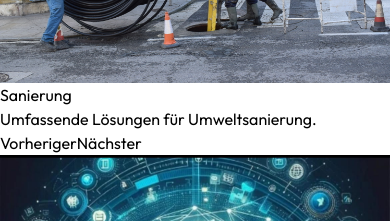
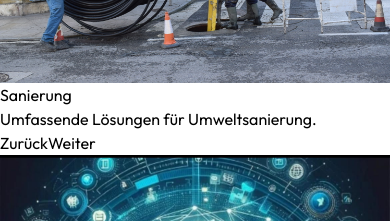
Before and after one commit to pablodlaroza/GarciaSrl, a React (Vite) app: page / in a window 390 px wide. Shown: the part 6960-7181 px from the top of the page. Built offline with nearby package versions, Linux system fonts and the light colour scheme.

Commit message:
ACtualizacion de botones y eliminacion de test

```diff
--- a/src/App.jsx
+++ b/src/App.jsx
@@ -8,7 +8,6 @@ import Faq from './components/Faq'
 import Footer from './components/Footer'
 import { ToastContainer } from 'react-toastify'
 import 'react-toastify/dist/ReactToastify.css'
-import TestMotion from './components/Test'
 
 function App() {
   return (
@@ -21,7 +20,7 @@ function App() {
       <Machine/>
       <Faq />
       <Footer/>
-      <TestMotion/>
+
     </div>
   )
 }
--- a/src/assets/assets.js
+++ b/src/assets/assets.js
@@ -24,6 +24,8 @@ import maquinaria8 from './maquinaria8.jpg'
 import maquinaria9 from './maquinaria9.jpg'
 import maquinaria10 from './maquinaria10.jpg'
 import maquinaria11 from './maquinaria11.jpg'
+import maquinaria0 from './maquinaria0.jpeg'
+import maquinaria0_1 from './maquinaria0_1.png'
 
 
 
@@ -55,5 +57,7 @@ export const assets = {
     maquinaria9 ,
     maquinaria10,
     maquinaria11,
+    maquinaria0,
+    maquinaria0_1
 
 }
--- a/src/components/Machine.jsx
+++ b/src/components/Machine.jsx
@@ -9,6 +9,8 @@ const Maquinaria = () => {
     assets.maquinaria1,
     assets.maquinaria2,
     assets.maquinaria3,
+    assets.maquinaria0,
+    assets.maquinaria0_1,
     assets.maquinaria4,
     assets.maquinaria5,
     assets.maquinaria6,
@@ -17,6 +19,8 @@ const Maquinaria = () => {
     assets.maquinaria9,
     assets.maquinaria10,
     assets.maquinaria11,
+
+
   ];
 
   const infiniteMaquinaria = [...maquinaria, ...maquinaria];
@@ -59,7 +63,7 @@ const Maquinaria = () => {
               <img
                 src={image}
                 alt={`Maschine ${index+1}`}
-                className="w-full h-[400px]  md:h-[350px] lg:h-[400px]
+                className="w-full h-[450px]  md:h-[350px] lg:h-[450px]
                   transition-transform duration-300 ease-in-out hover:scale-105 hover:brightness-110 cursor-pointer"
               />
             </div>
@@ -71,13 +75,13 @@ const Maquinaria = () => {
             onClick={prevSlide}
             className="px-4 py-2 bg-gray-700 text-white rounded-md hover:bg-gray-600 focus:outline-none"
           >
-            Vorheriges
+            Zurück
           </button>
           <button
             onClick={nextSlide}
             className="px-4 py-2 bg-gray-700 text-white rounded-md hover:bg-gray-600 focus:outline-none"
           >
-            Nächstes
+            Weiter
           </button>
         </div>
       </div>
--- a/src/components/Services.jsx
+++ b/src/components/Services.jsx
@@ -108,13 +108,13 @@ const Services = () => {
             onClick={vorherigerSlide}
             className="px-4 py-2 bg-gray-700 text-white rounded-md hover:bg-gray-600 focus:outline-none"
           >
-            Vorheriger
+            Zurück
           </button>
           <button
             onClick={nächsterSlide}
             className="px-4 py-2 bg-gray-700 text-white rounded-md hover:bg-gray-600 focus:outline-none"
           >
-            Nächster
+            Weiter
           </button>
         </div>
       </div>
--- a/src/components/Test.jsx
+++ /dev/null
@@ -1,19 +0,0 @@
-import React from "react";
-import { motion } from "framer-motion";
-
-const TestMotion = () => {
-  return (
-    <motion.div
-      initial={{ opacity: 0, y: 50 }}
-      animate={{ opacity: 1, y: 0 }}
-      transition={{ duration: 1.5 }}
-      className="bg-gray-100 py-16 px-4 text-center"
-    >
-      <h1 className="text-3xl font-bold">Hola, Framer Motion!</h1>
-      <p className="mt-4">Esta es una prueba de animación.</p>
-      <img src="/header_image.jpg" alt="" />
-    </motion.div>
-  );
-};
-
-export default TestMotion;
```
Also changed, not shown: src/assets/maquinaria0.jpeg (added), src/assets/maquinaria0_1.png (added).
